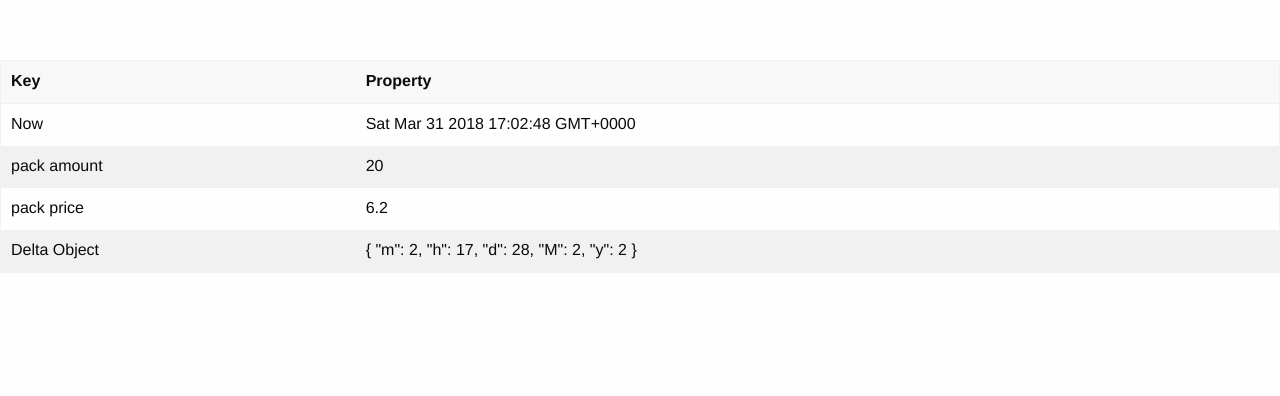
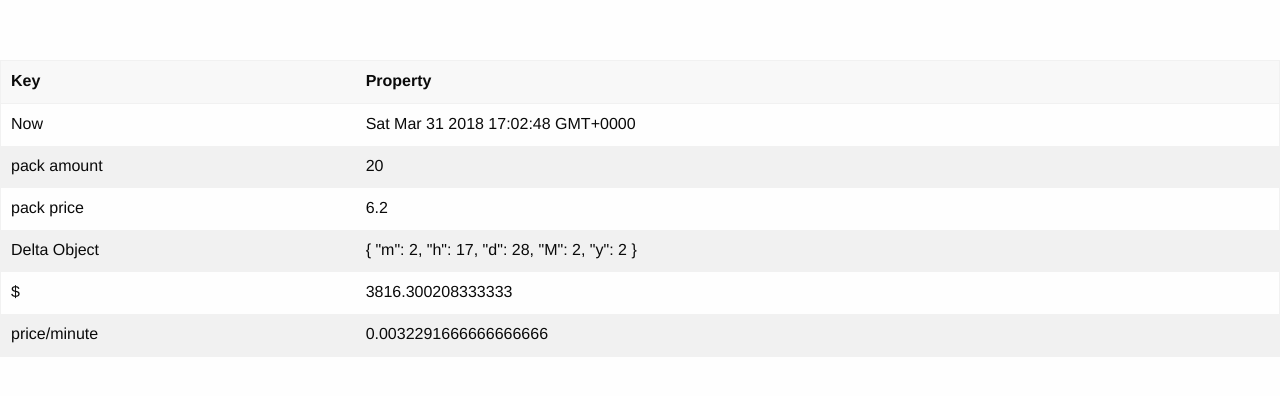
Before and after one commit to embayer/embayer.github.io, a Vue app: page /#/ in a window 1280 px wide. Shown: the top 396 px of the page. Built offline with nearby package versions, Linux system fonts and the light colour scheme.

Commit message:
computed variables

```diff
--- a/src/components/ViewIndex.vue
+++ b/src/components/ViewIndex.vue
@@ -25,6 +25,14 @@
           <td>Delta Object</td>
           <td>{{timedelta}}</td>
         </tr>
+        <tr>
+          <td>$</td>
+          <td>{{cost}}</td>
+        </tr>
+        <tr>
+          <td>price/minute</td>
+          <td>{{pricePerMinute}}</td>
+        </tr>
         </tbody>
       </table>
 
@@ -35,7 +43,8 @@
 import moment from 'moment'
 import {
   PACK_AMOUNT,
-  PACK_PRICE
+  PACK_PRICE,
+  CIGARETTES_PER_DAY
 } from '../constants'
 import {
   getTimedeltaObject
@@ -47,6 +56,7 @@ export default {
     return {
       packAmount: PACK_AMOUNT,
       packPrice: PACK_PRICE,
+      cigarettesPerDay: CIGARETTES_PER_DAY,
       lastCigarette: moment('01-01-2016', 'MM-DD-YYYY')
     }
   },
@@ -56,6 +66,22 @@ export default {
     },
     now: function () {
       return moment()
+    },
+    cigarettePrice: function () {
+      return this.packPrice / this.packAmount
+    },
+    cigarettesPerHour: function () {
+      return this.cigarettesPerDay / 24
+    },
+    cigarettesPerMinute: function () {
+      return this.cigarettesPerHour / 60
+    },
+    pricePerMinute: function () {
+      return this.cigarettesPerMinute * this.cigarettePrice
+    },
+    cost: function () {
+      const diff = this.now.diff(this.lastCigarette, 'minutes')
+      return diff * this.pricePerMinute
     }
   },
   methods: {
--- a/src/constants.js
+++ b/src/constants.js
@@ -1,2 +1,3 @@
 export const PACK_AMOUNT = 20
 export const PACK_PRICE = 6.20
+export const CIGARETTES_PER_DAY = 15
```
